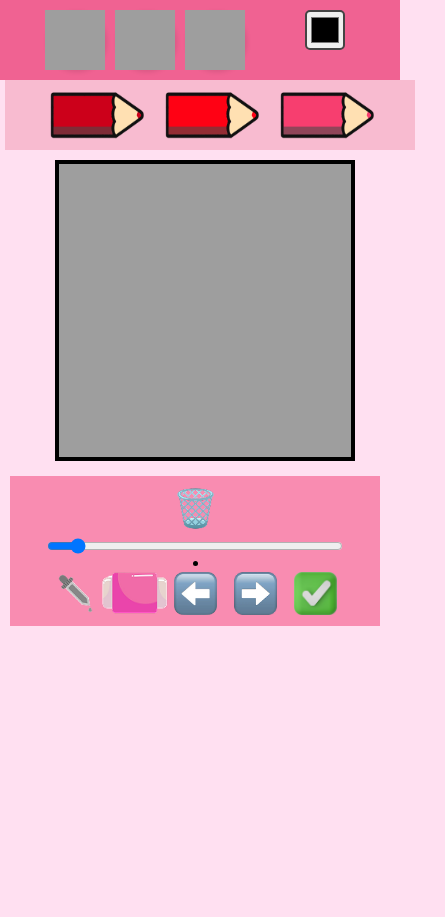
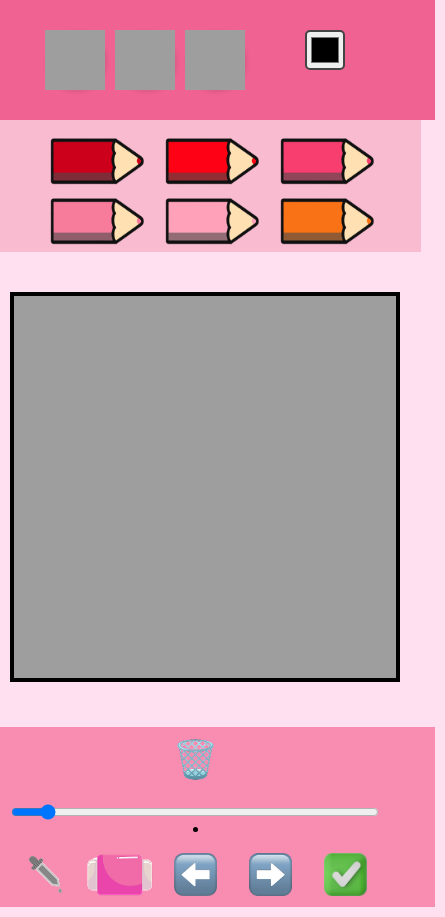
Before and after one commit to beatrizveloso/PaintPop, a plain HTML site: page draw.html in a window 390 px wide. Shown: the whole page, 445 px wide, since content can reach past the window. Before the commit the page ends 844 px from the top, so only its background shows below. Drawn offline with Linux system fonts and the light colour scheme; grey boxes are pictures that could not be loaded.

Commit message:
responsividade2

```diff
--- a/src/css/styles.css
+++ b/src/css/styles.css
@@ -346,8 +346,8 @@ body {
 
     .sidebar {
         flex-direction: row;
-        width: 100%;
-        height: auto;
+        width: 460px;
+        max-height: 100px;
         position: relative;
         padding: 10px;
         justify-content: center;
@@ -369,14 +369,14 @@ body {
         top: 0;
         left: 0;
         width: 100%;
-        max-height: 50px;
+        max-height: 100px;
         flex-wrap: wrap;
         flex-direction: row;
         justify-content: center;
         overflow-x: auto;
         border-radius: 0;
         display: flex !important;
-        padding: 10px;
+        padding: 16px;
     }
 
     .tool-panel img {
@@ -396,26 +396,28 @@ body {
     }
 
     .canvas-container {
-        width: 75vw;
-        height: 75vw;
+        width: 98vw;
+        height: 98vw;
         margin: 0;
         margin-left: 20px;
+        margin-top: 30px;
+        margin-bottom: 30px;
     }
 
     canvas {
-        width: 75vw;
-        height: 75vw;
+        width: 98vw;
+        height: 98vw;
     }
 
     .right-tab {
         position: relative;
-        width: 100%;
+        width: 460px;
         height: auto;
         flex-direction: row;
         flex-wrap: wrap;
-        padding: 10px 0;
+        padding: 10px 10px 10px 10px;
         justify-content: center;
-        gap: 5px;
+        gap: 20px;
     }
 
     #eraser-btn img {
```
